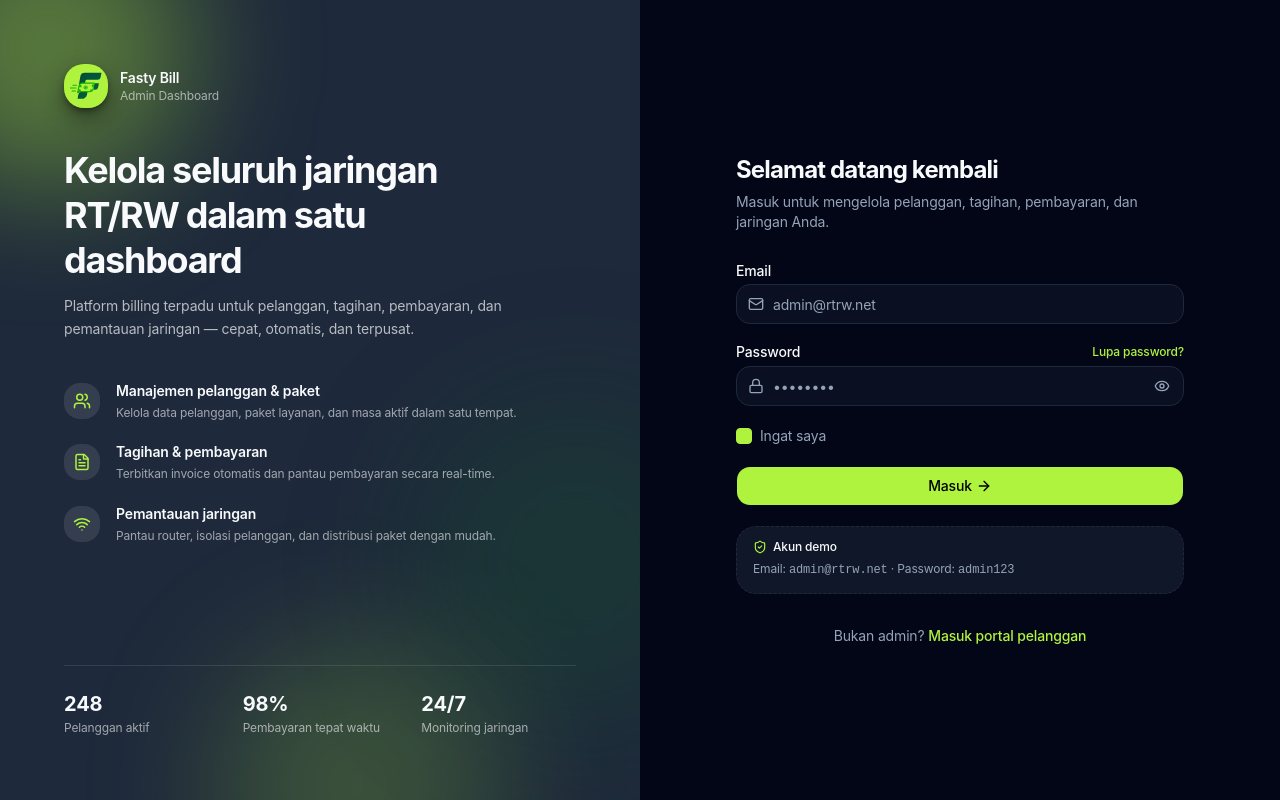
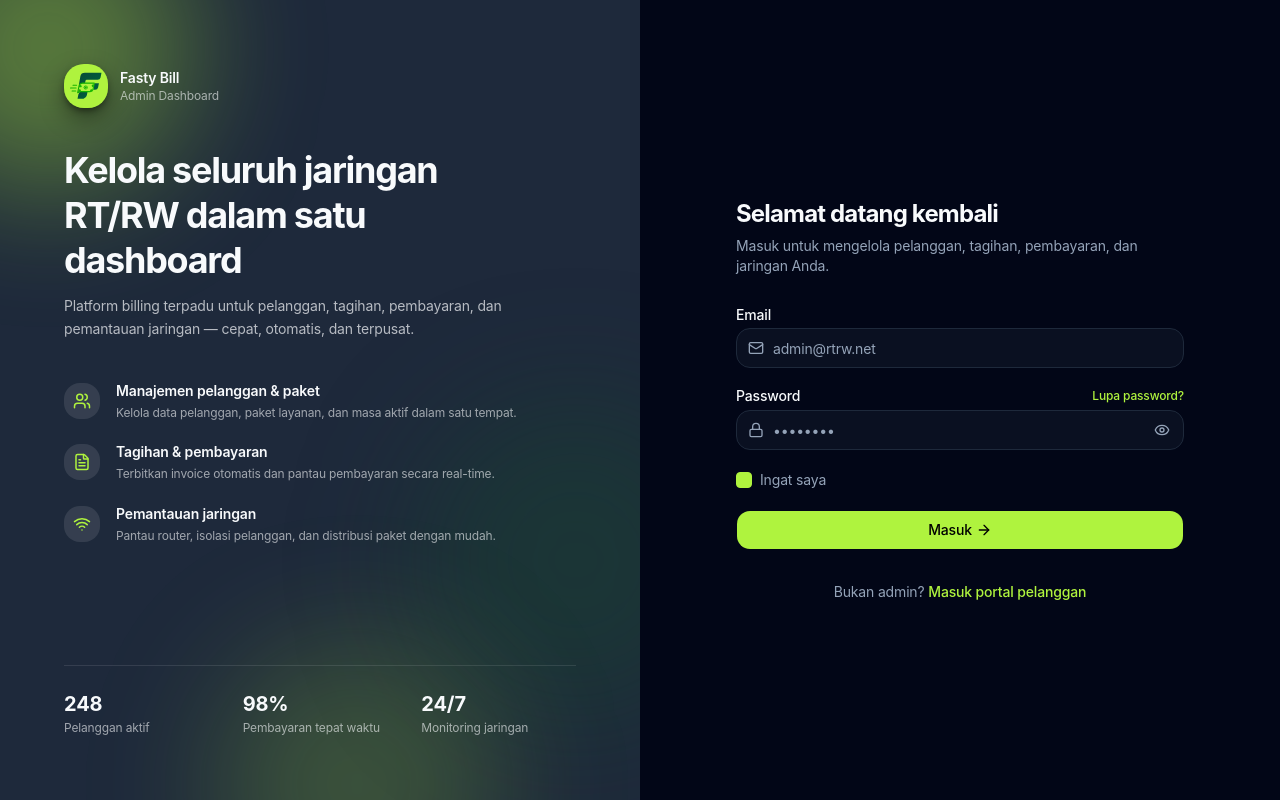
Before and after one commit to nasrulmufid/Fastify-Billing, a React (Vite) app in the folder fasty-bill/: page /login in a window 1280 px wide. Built offline with nearby package versions, Linux system fonts and the light colour scheme; no server answers; some icons are missing.

Commit message:
change the theme provider to use the new context API and update the login page to use the new theme provider.

```diff
--- a/fasty-bill/src/components/theme-provider.tsx
+++ b/fasty-bill/src/components/theme-provider.tsx
@@ -85,6 +85,11 @@ export function ThemeProvider({
   ...props
 }: ThemeProviderProps) {
   const [theme, setThemeState] = React.useState<Theme>(() => {
+    // Clear any stored theme on first load to ensure default "dark" is used
+    if (localStorage.getItem(storageKey)) {
+      localStorage.removeItem(storageKey)
+    }
+
     const storedTheme = localStorage.getItem(storageKey)
     if (isTheme(storedTheme)) {
       return storedTheme
--- a/fasty-bill/src/pages/auth/LoginPage.tsx
+++ b/fasty-bill/src/pages/auth/LoginPage.tsx
@@ -8,7 +8,6 @@ import {
   Loader2,
   Lock,
   Mail,
-  ShieldCheck,
   Users,
   Wifi,
 } from "lucide-react"
@@ -251,18 +250,6 @@ export function LoginPage() {
                 </>
               )}
             </Button>
-
-            {/* Info akun demo */}
-            <div className="rounded-xl border border-dashed border-border bg-muted/50 px-4 py-3">
-              <p className="flex items-center gap-1.5 text-xs font-medium">
-                <ShieldCheck className="size-3.5 text-primary" />
-                Akun demo
-              </p>
-              <p className="mt-1 text-xs leading-relaxed text-muted-foreground">
-                Email: <span className="font-mono">admin@rtrw.net</span> · Password:{" "}
-                <span className="font-mono">admin123</span>
-              </p>
-            </div>
           </form>
 
           <p className="mt-8 text-center text-sm text-muted-foreground">
```
